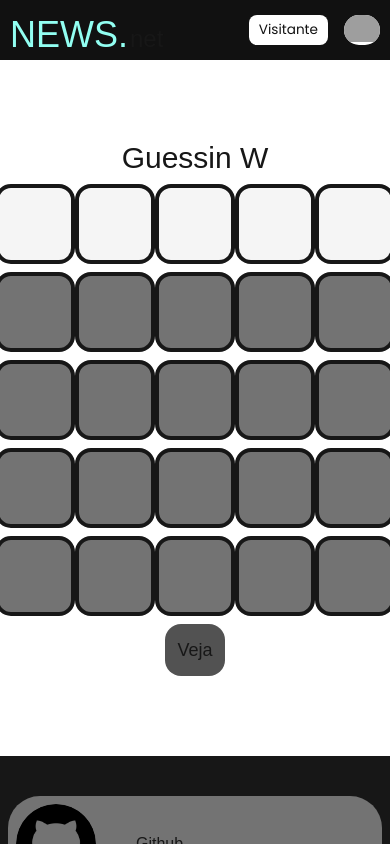
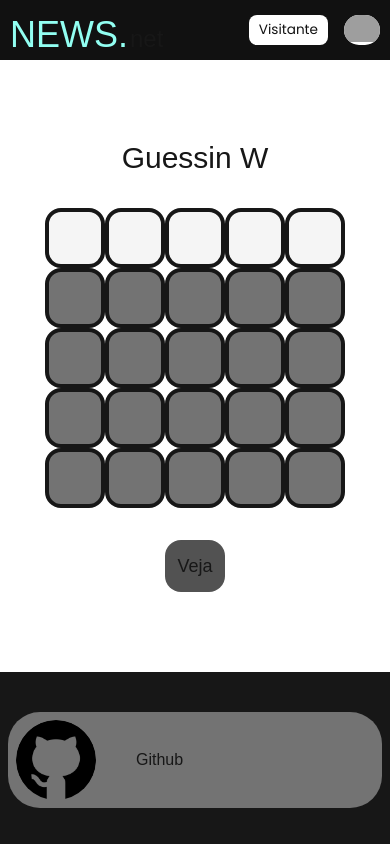
Before and after one commit to JoaoPauloQC/NoticiasNext, a Next.js app: page /GuessingW in a window 390 px wide. Shown: the top 844 px of the page. Built offline with nearby package versions, Linux system fonts and the light colour scheme; grey boxes are pictures that could not be loaded.

Commit message:
style: adding responsive styles

```diff
--- a/src/app/GuessingW/GuessingW.tsx
+++ b/src/app/GuessingW/GuessingW.tsx
@@ -4,7 +4,7 @@ import GuessingW from "./page";
 export default function GuessingWContent (){
     return (
         <div className="GuessinW py-20">
-            <div className="wrapper flex flex-col gap-x-10 gap-y-2 items-center">
+            <div className="wrapper flex flex-col gap-x-10 gap-y-8 items-center">
                 <h1 className="text-3xl text-center GuessingW__title">Guessin W</h1>
                 <GuessingWGame></GuessingWGame>
             </div>
--- a/src/app/GuessingW/GuessingWGame.tsx
+++ b/src/app/GuessingW/GuessingWGame.tsx
@@ -16,10 +16,11 @@ export const GuessingWGame = () => {
 
     return (
         <>
-        {Array(word.length).fill("").map((c,indexEnable) =>
-            <Line gameWon={gameWon} setGameWon={setGameWon} line={line} indexEnable={indexEnable} word={word} myword_splited={myword_splited}/>
-        )}
-
+            <div className="GuessingW__inputs">
+            {Array(word.length).fill("").map((c,indexEnable) =>
+                <Line gameWon={gameWon} setGameWon={setGameWon} line={line} indexEnable={indexEnable} word={word} myword_splited={myword_splited}/>
+            )}
+            </div>
             <Button onClick={() => { if(gameWon == 6){ console.log(gameWon); return setLine((line === myword_splited.length - 1)? 0 : line+1)}}} className="bg-neutral-600 rounded-2xl p-3 text-lg"> Veja </Button>
         </>
     )
--- a/src/app/GuessingW/components/Input.tsx
+++ b/src/app/GuessingW/components/Input.tsx
@@ -65,6 +65,6 @@ export default function Input ({gameWon,setGameWon,myword_splited, word,line, in
     useEffect(() => {UpdatingColor(i)},[line,gameWon])
 
     return(
-        <input type="text" disabled={indexEnable != line} value={resp[i]} onChange={(e: ChangeEvent<HTMLInputElement>) => {const newword = resp.map((c,index) => index == i? e.target.value : c) ;console.log(newword); setResp(newword);HasOrNot(e)}} className={"w-20 h-20 text-center    text-neutral-950 border-neutral-900 outline-none border-4 rounded-2xl " + (indexEnable === line? "" : "disabled cursor-not-allowed ") + (isThere)} />
+        <input type="text" disabled={indexEnable != line} value={resp[i]} onChange={(e: ChangeEvent<HTMLInputElement>) => {const newword = resp.map((c,index) => index == i? e.target.value : c) ;console.log(newword); setResp(newword);HasOrNot(e)}} className={"w-20 h-20 text-center    text-neutral-950 border-neutral-900 outline-none border-4 rounded-2xl max-sm:w-15 max-sm:h-15 " + (indexEnable === line? "" : "disabled cursor-not-allowed ") + (isThere)} />
     )
 }
--- a/src/sections/Footer.tsx
+++ b/src/sections/Footer.tsx
@@ -8,7 +8,7 @@ export default function Footer() {
                             <div className="footer__left grid gap-10 max-lg:px-2">
                             <SocialMedias></SocialMedias>
                             </div>
-                            <div className="footer__right flex items-center max-lg:text-lg max-lg:px-4 py-5 text-center">
+                            <div className="footer__right flex items-center max-lg:text-lg max-lg:px-4 py-5 text-center max-lg:justify-center">
                                 <p> 2025 - Todos os Direitos Reservados - João Paulo Queiroz Costa </p>
                             </div>
                         </div>
```
